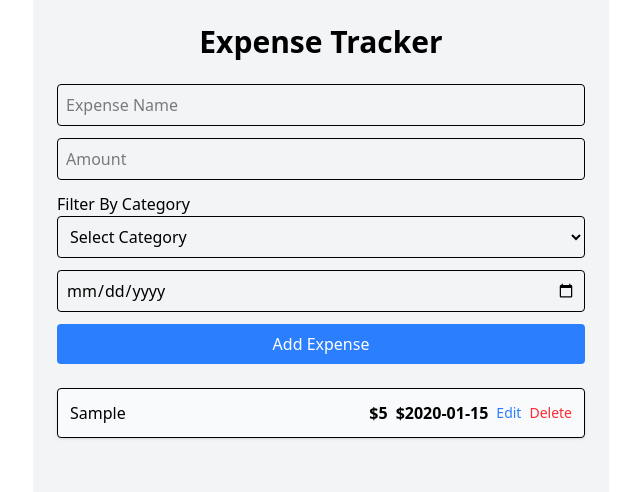
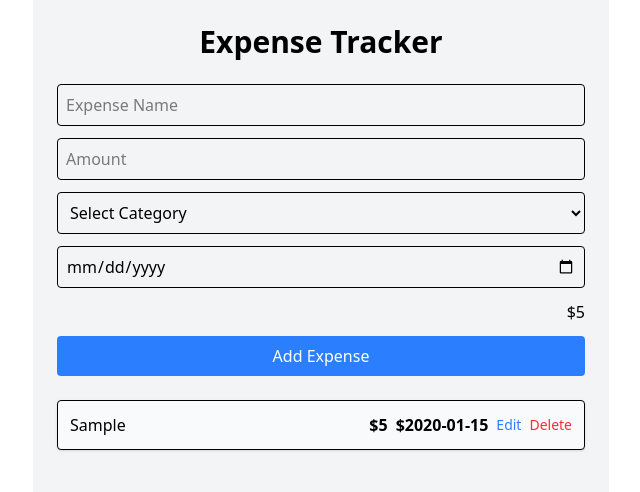
Before and after one commit to IblameNavin/ExpenseTacker-App, a React (Vite) app: page / in a window 1280 px wide. Both pictures are taken after typing "Sample", "5", "2020-01-15" into the empty fields and a click on the button "Add Expense". Shown: the top 492 px of the page, without its empty margins (319-959 px from the left). Built offline with nearby package versions, Linux system fonts and the light colour scheme.

Commit message:
added editing option for category and date

```diff
--- a/src/App.jsx
+++ b/src/App.jsx
@@ -11,6 +11,8 @@ const App = () => {
   const [editAmount, setEditAmount] = useState("");
   const [selectedCategory, setSelectedCategory] = useState("")
   const [date, setDate] = useState("")
+  const [editCategory, setEditCategory] = useState("")
+  const [editDate, setEditDate] = useState("")
 
 
  const addExpenseOnSearch = (e)=>{
@@ -28,26 +30,32 @@ const App = () => {
   setEditAmount("")
     setEditExpId(null)
     setEditName("")
+      setEditCategory("");
+  setEditDate("");
  }
 
 
   // Start editing a particular expense
-  const startEditing = (id, name, amount) => {
+  const startEditing = (id, name, amount, category, date) => {
     setEditExpId(id);
     setEditName(name);
     setEditAmount(amount);
+    setEditCategory(category)
+    setEditDate(date)
   };
 
   // Save edited expense
   const saveEdit = (id) => {
     setExpenses((currExp) =>
       currExp.map((exp) =>
-        exp.id === id ? { ...exp, name: editName, amount: editAmount } : exp
+        exp.id === id ? { ...exp, name: editName, amount: editAmount, category : editCategory, date : editDate} : exp
       )
     );
     setEditExpId(null);
     setEditName("");
     setEditAmount("");
+    setEditCategory("")
+    setEditDate("")
   };
 
   // Add new expense
@@ -67,6 +75,14 @@ const App = () => {
     setDate("")
   };
 
+
+  // Total Expense
+const totalExpense = expenses.reduce((sum, exp)=>{
+
+  return sum + Number(exp.amount)
+}, 0
+  )
+
   // Delete expense
   const deleteTheExpenses = (id) => {
     setExpenses((currExp) => currExp.filter((exp) => exp.id !== id));
@@ -77,8 +93,8 @@ const App = () => {
       <h1 className="text-3xl font-bold mb-6 text-center">Expense Tracker</h1>
 
       <ExpenseForm
-        value1={editExpId ? editName : addExpenseInput}
-        value2={editExpId ? editAmount : addAmountInput}
+        nameValue={editExpId ? editName : addExpenseInput}
+        amountValue={editExpId ? editAmount : addAmountInput}
         addExpenses={addExpenses}
         editExpId={editExpId}
         setEditName={setEditName}
@@ -89,6 +105,13 @@ const App = () => {
          setDate = {setDate}
          selectedCategory = {selectedCategory}
          date = {date}
+         expenses = {expenses}
+         totalExpense = {totalExpense}
+           editCategory = {editCategory}
+           setEditCategory = {setEditCategory}
+           setEditDate = {setEditDate}
+            editDate = {editDate}
+
       />
 
       <ExpenseList
--- a/src/components/ExpenseForm.jsx
+++ b/src/components/ExpenseForm.jsx
@@ -1,9 +1,10 @@
 import React from "react";
 
-const ExpenseForm = ({addExpenseOnSearch, addAmountOnSearch, addExpenses, editExpId, value1, value2 , setEditName, setEditAmount, setDate, setSelectedCategory , selectedCategory, date}) => {
+const ExpenseForm = ({addExpenseOnSearch, addAmountOnSearch, addExpenses, editExpId, nameValue, amountValue , setEditName, setEditAmount, setDate, setSelectedCategory , selectedCategory, date,totalExpense, expenses, editCategory, setEditCategory, editDate,setEditDate}) => {
 
   const handleSubmit = (e)=>{
     e.preventDefault()
+    addExpenses()
   }
 
   return (
@@ -13,13 +14,13 @@ const ExpenseForm = ({addExpenseOnSearch, addAmountOnSearch, addExpenses, editEx
 
       <>
        <input
-        type="text" value={value1} onChange={(e)=>setEditName(e.target.value)}
+        type="text" value={nameValue} onChange={(e)=>setEditName(e.target.value)}
         placeholder=""
         className="border p-2 rounded w-full"
         />
        <input
         type="number"
-        placeholder="Amount" value={value2} onChange={(e)=>setEditAmount(e.target.value)}
+        placeholder="Amount" value={amountValue} onChange={(e)=>setEditAmount(e.target.value)}
         className="border p-2 rounded w-full"
         />
         </>
@@ -27,19 +28,30 @@ const ExpenseForm = ({addExpenseOnSearch, addAmountOnSearch, addExpenses, editEx
       <>
       <input
         type="text"
-        placeholder="Expense Name" value={value1} value2 = {value2} onChange={addExpenseOnSearch}
+        placeholder="Expense Name" value={nameValue} onChange={addExpenseOnSearch}
         className="border p-2 rounded w-full"
         />
       <input
         type="number"
-        placeholder="Amount" value={value2} onChange={addAmountOnSearch}
+        placeholder="Amount" value={amountValue} onChange={addAmountOnSearch}
         className="border p-2 rounded w-full"
         />
         </>
       }
 
+       {/* Edit Category Input  */}
+       {editExpId ?
+        <div className="">
+       <select name="" id="" className="border p-2 rounded w-full" value={editCategory} onChange={(e)=>setEditCategory(e.target.value)} >
+        <option value="">Select Category</option>
+        <option value="Food">Food</option>
+        <option value="Clothes">Clothes</option>
+        <option value="Travelling">Travelling</option>
+        <option value="Entertainment">Entertainment</option>
+       </select>
+       </div>
+       :
        <div className="">
-        <label className="">Filter By Category</label>
        <select name="" id="" className="border p-2 rounded w-full" value={selectedCategory} onChange={(e)=>setSelectedCategory(e.target.value)} >
         <option value="">Select Category</option>
         <option value="Food">Food</option>
@@ -49,18 +61,34 @@ const ExpenseForm = ({addExpenseOnSearch, addAmountOnSearch, addExpenses, editEx
        </select>
        </div>
 
+      }
 
+        {editExpId ?
+           <input
+  type="date" value={editDate}
+  onChange={(e)=>setEditDate(e.target.value)}
+  className="border p-2 rounded w-full"
+/>
+         :
      <input
   type="date" value={date}
   onChange={(e)=>setDate(e.target.value)}
-
   className="border p-2 rounded w-full"
 />
+         }
+
+
+
+     {expenses.length > 0 &&
+      <div className="text-right ">
+        ${totalExpense}
+      </div>
+     }
 
       <button
         type="submit"
         className="bg-blue-500 text-white py-2 rounded hover:bg-blue-600 transition cursor-pointer"
-     onClick={addExpenses}  >
+      >
         Add Expense
       </button>
     </form>
--- a/src/components/ExpenseItem.jsx
+++ b/src/components/ExpenseItem.jsx
@@ -20,7 +20,7 @@ const ExpenseItem = ({expense, deleteTheExpenses, startEditing, saveEdit, editEx
           <button className="text-blue-500 text-sm cursor-pointer" onClick={cancelEdit}>Cancel</button>
           </>
         ) : (
-          <button className="text-blue-500 text-sm cursor-pointer" onClick={()=>startEditing(expense.id, expense.name, expense.amount)}>Edit</button>
+          <button className="text-blue-500 text-sm cursor-pointer" onClick={()=>startEditing(expense.id, expense.name, expense.amount, expense.category, expense.date)}>Edit</button>
         )}
 
         <button
--- a/src/components/ExpenseList.jsx
+++ b/src/components/ExpenseList.jsx
@@ -1,7 +1,7 @@
 import React from "react";
 import ExpenseItem from "./ExpenseItem";
 
-const ExpenseList = ({expenses, deleteTheExpenses, saveEdit, startEditing, editExpId, cancelEdit, value, setSelectedCategory}) => {
+const ExpenseList = ({expenses, deleteTheExpenses, saveEdit, startEditing, editExpId, cancelEdit, value, setSelectedCategory, }) => {
   // Dummy data for UI
   // const expenses = [
   //   { id: 1, name: "Groceries", amount: 50 },
@@ -14,7 +14,7 @@ const ExpenseList = ({expenses, deleteTheExpenses, saveEdit, startEditing, editE
   return (
     <div className="flex flex-col gap-3">
       {expenses.map((expense) => (
-        <ExpenseItem key={expense.id} expense={expense} deleteTheExpenses = {deleteTheExpenses} saveEdit = {saveEdit} startEditing = {startEditing} editExpId = {editExpId} cancelEdit = {cancelEdit} value = {value} setSelectedCategory =  {setSelectedCategory}/>
+        <ExpenseItem key={expense.id} expense={expense} deleteTheExpenses = {deleteTheExpenses} saveEdit = {saveEdit} startEditing = {startEditing} editExpId = {editExpId} cancelEdit = {cancelEdit} value = {value} setSelectedCategory =  {setSelectedCategory} />
       ))}
     </div>
   );
```
Also changed, not shown: Features.txt.
